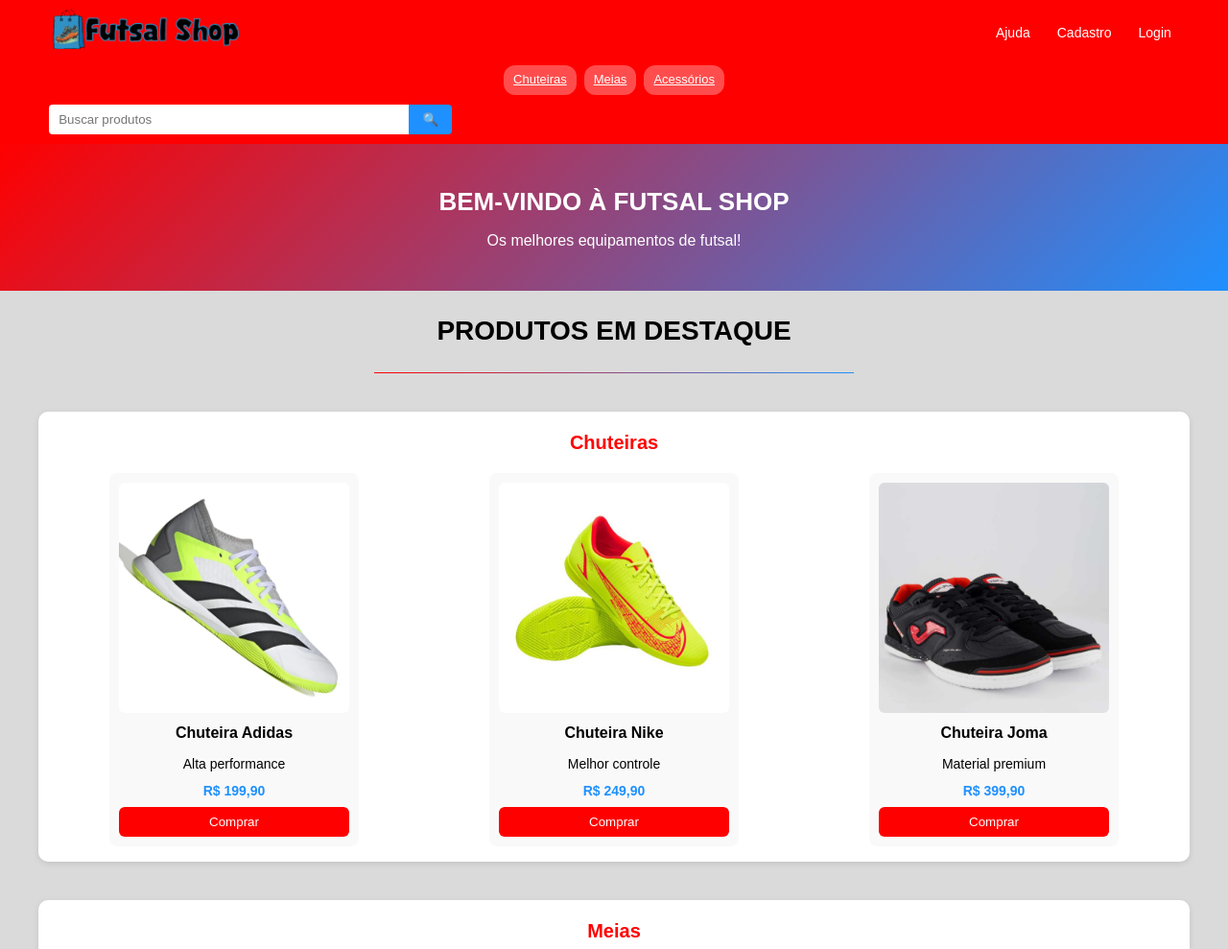
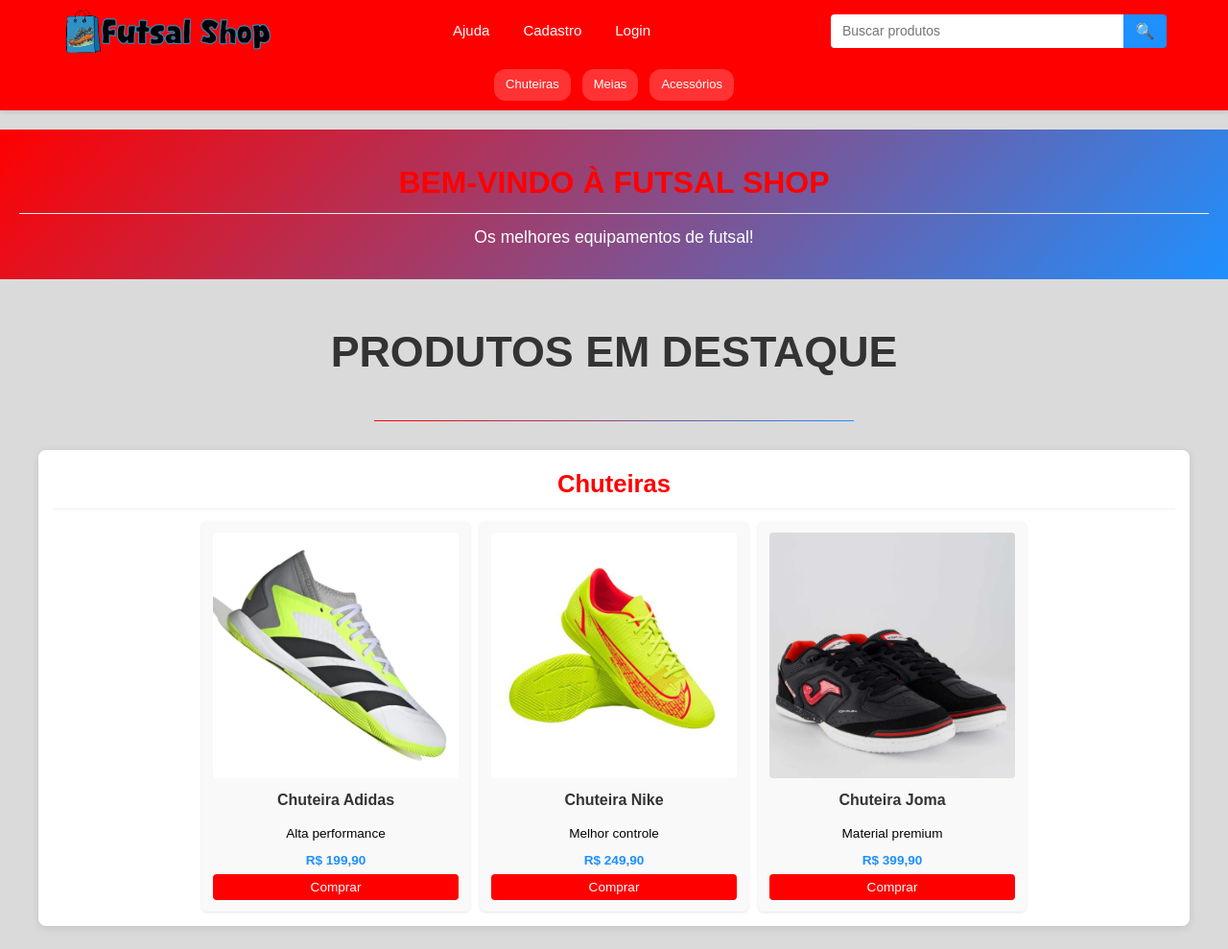
Before and after one commit to thiagotoledo01/loja, a plain HTML site: page index.html in a window 1280 px wide. Shown: the top 989 px of the page at 96% size. Drawn offline with Linux system fonts and the light colour scheme; a web font is replaced by a local one.

Commit message:
Add files via upload

```diff
--- a/index.html
+++ b/index.html
@@ -5,254 +5,372 @@
     <meta name="viewport" content="width=device-width, initial-scale=1">
     <link rel="icon" href="logofavicon.png">
     <title>Futsal Shop</title>
+    <style>
+        @import url('https://fonts.googleapis.com/css2?family=Ribeye&family=WDXL+Lubrifont+TC&display=swap');
 
-<style>
-/* RESET */
-*{box-sizing:border-box;margin:0;padding:0;}
-body{
-  background:#dadada;
-  font-family:Arial, sans-serif;
-  line-height:1.6;
-  display:flex;
-  flex-direction:column;
+        * {
+            box-sizing: border-box;
+            margin: 0;
+            padding: 0;
         }
 
-/* HEADER */
-header{
-  background:red;
-  padding:10px 4%;
-  position:sticky;
-  top:0;
-  z-index:1000;
-}
-nav{
-  display:flex;
-  flex-direction:column;
-  align-items:center;
-  gap:10px;
+        body {
+            background-color: #dadada;
+            font-family: Arial, sans-serif;
+            line-height: 1.6;
+            min-height: 100vh;
+            display: flex;
+            flex-direction: column;
         }
 
-/* LOGO */
-.logo-container img{
-  width:160px;
-  height:auto;
+        header {
+            background-color: red;
+            padding: 8px 4%;
+            position: sticky;
+            top: 0;
+            z-index: 100;
+            box-shadow: 0 2px 4px rgba(0, 0, 0, 0.1);
         }
 
-/* LINKS DO TOPO */
-.top-links{
-  display:flex;
-  gap:12px;
-  flex-wrap:wrap;
-  justify-content:center;
-}
-.top-links a{
-  color:white;
-  font-size:14px;
-  padding:4px 8px;
-  text-decoration:none;
+        nav {
+            display: flex;
+            flex-direction: column;
+            gap: 8px;
         }
 
-/* PESQUISA */
-.search-container{
-  display:flex;
-  width:100%;
-  max-width:420px;
-}
-.pesquisas{
-  flex:1;
-  padding:8px 10px;
-  border:none;
-  border-radius:4px 0 0 4px;
-}
-.btn-pesquisa{
-  background:#1e90ff;
-  border:none;
-  width:45px;
-  border-radius:0 4px 4px 0;
-  color:white;
-  cursor:pointer;
+        .logo-container {
+            display: flex;
+            justify-content: center;
+            order: 1;
         }
 
-/* CATEGORIAS */
-.nav-categorias{
-  display:flex;
-  gap:8px;
-  flex-wrap:wrap;
-  justify-content:center;
-}
-.nav-categorias a{
-  background:rgba(255,255,255,0.3);
-  color:white;
-  padding:5px 10px;
-  border-radius:12px;
-  font-size:13px;
+        .logo-container img {
+            max-width: 180px;
+            height: auto;
         }
 
-/* BANNER */
-.banner{
-  background:linear-gradient(135deg, red, #1e90ff);
-  text-align:center;
-  padding:25px 15px;
-  color:white;
-}
-.banner h2{
-  font-size:26px;
-  margin-bottom:6px;
+        .top-links {
+            display: flex;
+            justify-content: center;
+            gap: 12px;
+            flex-wrap: wrap;
+            order: 2;
         }
 
-/* TÍTULOS */
-h1{
-  text-align:center;
-  margin:20px 0;
-  font-size:28px;
-}
-hr{
-  border:0;
-  height:1px;
-  width:90%;
-  max-width:500px;
-  margin:0 auto 20px;
-  background:linear-gradient(to right, red, #1e90ff);
+        .top-links a {
+            color: white;
+            text-decoration: none;
+            font-size: 14px;
+            transition: all 0.3s ease;
+            white-space: nowrap;
+            padding: 4px 8px;
         }
 
-/* SEÇÕES */
-section{
-  background:#fff;
-  max-width:1200px;
-  width:95%;
-  margin:20px auto;
-  padding:16px;
-  border-radius:10px;
-  box-shadow:0 2px 6px rgba(0,0,0,0.1);
-}
-section h2{
-  text-align:center;
-  color:red;
-  margin-bottom:16px;
-  font-size:20px;
+        .top-links a:hover {
+            text-decoration: underline;
         }
 
-/* PRODUTOS — GRID PERFEITO NO MOBILE */
-.produtos-container{
-  display:grid;
-  grid-template-columns:repeat(auto-fit, minmax(150px, 1fr));
-  gap:14px;
-  justify-items:center;
+        .search-container {
+            display: flex;
+            order: 3;
+            margin: 5px 0;
         }
 
-/* CARD DO PRODUTO */
-.produto{
-  background:#f9f9f9;
-  padding:10px;
-  border-radius:8px;
-  width:100%;
-  max-width:200px;
-  display:flex;
-  flex-direction:column;
-  text-align:center;
-  transition:0.2s;
-}
-.produto img{
-  width:100%;
-  border-radius:6px;
-  aspect-ratio:1/1;
-  object-fit:cover;
-}
-.produto:hover{
-  transform:scale(1.02);
-  box-shadow:0 2px 6px rgba(0,0,0,0.15);
-}
-.produto h3{
-  font-size:16px;
-  margin:8px 0;
-}
-.produto p{
-  font-size:14px;
-}
-.preco{
-  color:#1e90ff;
-  font-weight:bold;
-  margin:6px 0;
-}
-.btn-comprar{
-  background:red;
-  color:white;
-  border:none;
-  padding:8px;
-  border-radius:6px;
-  cursor:pointer;
-  margin-top:auto;
+        .pesquisas {
+            width: 100%;
+            height: 35px;
+            font-size: 14px;
+            padding: 5px 12px;
+            border: none;
+            border-radius: 4px 0 0 4px;
+            flex-grow: 1;
         }
 
-/* FOOTER */
-footer{
-  text-align:center;
-  background:#333;
-  color:white;
-  padding:12px;
-  margin-top:auto;
-  font-size:14px;
-}
-footer a{color:#1e90ff;text-decoration:none;}
-
-/* ----------- TABLET (≥ 768px) ----------- */
-@media (min-width:768px){
-  nav{
-    flex-direction:row;
-    flex-wrap:wrap;
-    justify-content:space-between;
+        .btn-pesquisa {
+            background-color: #1e90ff;
+            height: 35px;
+            width: 45px;
+            font-size: 16px;
+            cursor: pointer;
+            border: none;
+            border-radius: 0 4px 4px 0;
+            transition: background-color 0.3s;
+            flex-shrink: 0;
         }
 
-  .logo-container img{width:200px;}
-
-  .search-container{
-    order:3;
-    min-width:260px;
+        .btn-pesquisa:hover {
+            background-color: #0077e6;
         }
 
-  .nav-categorias{
-    width:100%;
+        .nav-categorias {
+            display: flex;
+            justify-content: center;
+            gap: 8px;
+            margin: 5px 0;
+            flex-wrap: wrap;
+            order: 4;
         }
 
-  .produtos-container{
-    grid-template-columns:repeat(auto-fit, minmax(180px, 1fr));
+        .nav-categorias a {
+            color: white;
+            text-decoration: none;
+            padding: 5px 10px;
+            background-color: rgba(255, 255, 255, 0.2);
+            border-radius: 12px;
+            transition: all 0.3s ease;
+            font-size: 12px;
+            white-space: nowrap;
+        }
+
+        .nav-categorias a:hover {
+            background-color: rgba(255, 255, 255, 0.3);
+        }
+
+        h1 {
+            font-family: 'WDXL Lubrifont TC', sans-serif;
+            font-size: clamp(1.5rem, 6vw, 2.5rem);
+            text-align: center;
+            margin: 15px 0;
+            color: #333;
+            padding: 0 15px;
+        }
+
+        hr {
+            border: 0;
+            height: 1px;
+            background: linear-gradient(to right, red, #1e90ff);
+            margin: 15px auto;
+            width: min(90%, 500px);
+        }
+
+        .banner {
+            background: linear-gradient(135deg, red, #1e90ff);
+            color: white;
+            text-align: center;
+            padding: 20px 15px;
+            margin: 15px 0;
+        }
+
+        .banner h2 {
+            font-size: clamp(1.3rem, 5vw, 2rem);
+            margin-bottom: 10px;
+        }
+
+        .banner p {
+            font-size: clamp(0.9rem, 3vw, 1.1rem);
+            max-width: 500px;
+            margin: 0 auto;
+        }
+
+        section {
+            max-width: min(1200px, 98%);
+            margin: 15px auto;
+            padding: 12px;
+            background-color: #fff;
+            border-radius: 8px;
+            box-shadow: 0px 2px 8px rgba(0, 0, 0, 0.1);
+            scroll-margin-top: 80px;
+        }
+
+        h2 {
+            color: red;
+            font-size: clamp(1.2rem, 4vw, 1.6rem);
+            margin-bottom: 12px;
+            text-align: center;
+            border-bottom: 1px solid #f0f0f0;
+            padding-bottom: 6px;
+        }
+
+        .produtos-container {
+            display: flex;
+            flex-wrap: wrap;
+            justify-content: center;
+            gap: 10px;
+        }
+
+        .produto {
+            flex: 1 1 min(140px, 100%);
+            max-width: min(160px, 100%);
+            background: #f9f9f9;
+            border-radius: 6px;
+            padding: 8px;
+            text-align: center;
+            box-shadow: 0 1px 3px rgba(0, 0, 0, 0.1);
+            transition: all 0.3s ease;
+            display: flex;
+            flex-direction: column;
+        }
+
+        .produto:hover {
+            box-shadow: 0 2px 6px rgba(0, 0, 0, 0.15);
+            transform: scale(1.02);
+        }
+
+        .produto img {
+            max-width: 100%;
+            height: auto;
+            border-radius: 4px;
+            object-fit: cover;
+            aspect-ratio: 1/1;
+        }
+
+        .produto h3 {
+            margin: 6px 0;
+            color: #333;
+            font-size: clamp(0.85rem, 3vw, 1rem);
+            min-height: 2em;
+            display: flex;
+            align-items: center;
+            justify-content: center;
+        }
+
+        .produto p {
+            margin: 3px 0;
+            font-size: clamp(0.75rem, 2.5vw, 0.85rem);
+            flex-grow: 1;
+        }
+
+        .preco {
+            font-size: clamp(0.9rem, 3vw, 1.1rem);
+            color: #1e90ff;
+            font-weight: bold;
+            margin: 6px 0;
+        }
+
+        .btn-comprar {
+            background-color: red;
+            color: white;
+            border: none;
+            padding: 6px 10px;
+            border-radius: 4px;
+            cursor: pointer;
+            margin-top: auto;
+            transition: all 0.3s ease;
+            font-size: clamp(0.75rem, 2.5vw, 0.85rem);
+            width: 100%;
+        }
+
+        .btn-comprar:hover {
+            background-color: #b30000;
+        }
+
+        footer {
+            background-color: #333;
+            color: white;
+            text-align: center;
+            padding: 12px;
+            margin-top: auto;
+            font-size: 13px;
+        }
+
+        footer a {
+            color: #1e90ff;
+            text-decoration: none;
+            font-size: 13px;
+        }
+
+        footer a:hover {
+            text-decoration: underline;
+        }
+
+        @media (min-width: 768px) {
+            header {
+                padding: 10px 5%;
+            }
+
+            nav {
+                flex-direction: row;
+                flex-wrap: wrap;
+                justify-content: space-between;
+                align-items: center;
+                gap: 12px;
+            }
+
+            .logo-container {
+                order: 1;
+                justify-content: flex-start;
+            }
+
+            .logo-container img {
+                max-width: 220px;
+            }
+
+            .top-links {
+                order: 2;
+                justify-content: center;
+                gap: 15px;
+            }
+
+            .top-links a {
+                font-size: 15px;
+                padding: 5px 10px;
+            }
+
+            .search-container {
+                order: 3;
+                flex-grow: 1;
+                max-width: 350px;
+                min-width: 180px;
+                margin: 0;
+            }
+
+            .nav-categorias {
+                order: 4;
+                width: 100%;
+                margin: 5px 0 0 0;
+                gap: 12px;
+            }
+
+            .nav-categorias a {
+                font-size: 13px;
+                padding: 6px 12px;
+            }
+
+            .produto {
+                flex: 1 1 min(180px, 100%);
+                max-width: min(220px, 100%);
+                padding: 10px;
+            }
+
+            section {
+                padding: 15px;
             }
         }
 
-/* ----------- DESKTOP (≥ 1024px) ----------- */
-@media (min-width:1024px){
-  .produtos-container{
-    grid-template-columns:repeat(auto-fit, minmax(220px, 1fr));
-    gap:20px;
+        @media (min-width: 1024px) {
+            .produto {
+                flex: 1 1 min(220px, 100%);
+                max-width: min(280px, 100%);
+                padding: 12px;
             }
-  .produto{
-    max-width:260px;
+
+            h1 {
+                font-size: clamp(1.8rem, 4vw, 2.8rem);
+                margin: 20px 0;
             }
-  .banner{padding:40px;}
+
+            .banner {
+                padding: 30px 20px;
+                margin: 20px 0;
+            }
         }
     </style>
-
 </head>
 <body>
-
-<!-- HEADER -->
     <header>
         <nav>
             <div class="logo-container">
                 <img src="logo.png" alt="Futsal Shop Logo">
             </div>
-
             <div class="top-links">
                 <a href="ajuda.html">Ajuda</a>
                 <a href="cadastro.html">Cadastro</a>
                 <a href="login.html">Login</a>
             </div>
-
             <div class="search-container">
                 <input type="text" name="pesquisa" class="pesquisas" placeholder="Buscar produtos">
                 <button class="btn-pesquisa">🔍</button>
             </div>
-
             <div class="nav-categorias">
                 <a href="#chuteiras">Chuteiras</a>
                 <a href="#meias">Meias</a>
@@ -261,7 +379,6 @@
         </nav>
     </header>
 
-<!-- BANNER -->
     <div class="banner">
         <h2>BEM-VINDO À FUTSAL SHOP</h2>
         <p>Os melhores equipamentos de futsal!</p>
@@ -270,11 +387,9 @@
     <h1>PRODUTOS EM DESTAQUE</h1>
     <hr>
 
-<!-- CHUTEIRAS -->
     <section id="chuteiras">
         <h2>Chuteiras</h2>
         <div class="produtos-container">
-
             <div class="produto">
                 <img src="equipamentos/chuadidas.webp" alt="Chuteira Futsal Profissional">
                 <h3>Chuteira Adidas</h3>
@@ -282,7 +397,6 @@
                 <p class="preco">R$ 199,90</p>
                 <button class="btn-comprar">Comprar</button>
             </div>
-
             <div class="produto">
                 <img src="equipamentos/chunike.jpg" alt="Chuteira Futsal Society">
                 <h3>Chuteira Nike</h3>
@@ -290,7 +404,6 @@
                 <p class="preco">R$ 249,90</p>
                 <button class="btn-comprar">Comprar</button>
             </div>
-
             <div class="produto">
                 <img src="equipamentos/chujoma.webp" alt="Chuteira Futsal">
                 <h3>Chuteira Joma</h3>
@@ -298,15 +411,12 @@
                 <p class="preco">R$ 399,90</p>
                 <button class="btn-comprar">Comprar</button>
             </div>
-
         </div>
     </section>
 
-<!-- MEIAS -->
     <section id="meias">
         <h2>Meias</h2>
         <div class="produtos-container">
-
             <div class="produto">
                 <img src="equipamentos/meia1.webp" alt="Meia Cano Longo">
                 <h3>Meia Cano Longo</h3>
@@ -314,7 +424,6 @@
                 <p class="preco">R$ 49,90</p>
                 <button class="btn-comprar">Comprar</button>
             </div>
-
             <div class="produto">
                 <img src="equipamentos/meia2.webp" alt="Meia Cano Médio">
                 <h3>Meia Cano Médio</h3>
@@ -322,15 +431,12 @@
                 <p class="preco">R$ 39,90</p>
                 <button class="btn-comprar">Comprar</button>
             </div>
-
         </div>
     </section>
 
-<!-- ACESSÓRIOS -->
     <section id="acessorios">
         <h2>Acessórios</h2>
         <div class="produtos-container">
-
             <div class="produto">
                 <img src="equipamentos/kit1.webp" alt="Kit Proteção">
                 <h3>Kit Proteção</h3>
@@ -338,7 +444,6 @@
                 <p class="preco">R$ 249,90</p>
                 <button class="btn-comprar">Comprar</button>
             </div>
-
             <div class="produto">
                 <img src="equipamentos/kit2.webp" alt="Caneleira">
                 <h3>Caneleira</h3>
@@ -346,15 +451,12 @@
                 <p class="preco">R$ 59,90</p>
                 <button class="btn-comprar">Comprar</button>
             </div>
-
         </div>
     </section>
 
-<!-- FOOTER -->
     <footer>
-    <p>Futsal Shop © 2023 - Todos os direitos reservados</p>
+        <p>Futsal Shop &copy; 2023 - Todos os direitos reservados</p>
         <p><a href="ajuda.html">Central de Ajuda</a></p>
     </footer>
-
 </body>
 </html>
```
Lines whose indentation alone changed are shown as unchanged.
